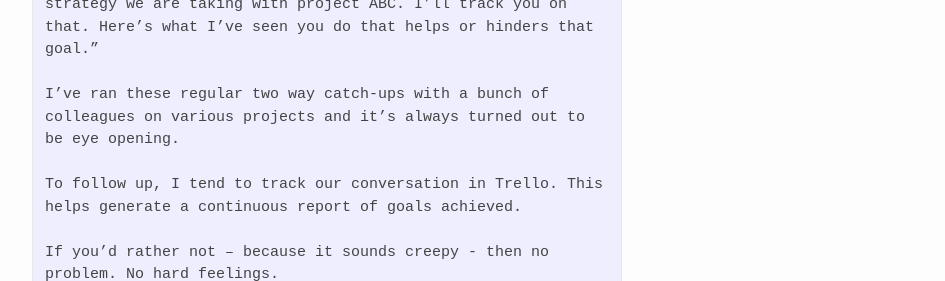
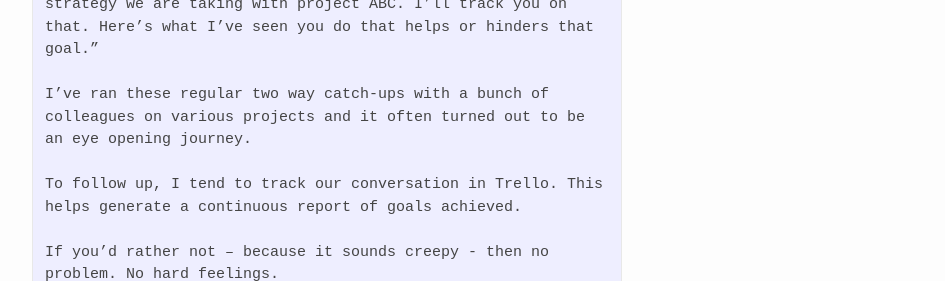
Before and after one commit to dblock/kahneraja.github.io, a Jekyll site: the page built from _posts/2016-04-04-what-is-a-one-on-one-peer-review-feedback-lunch.md, in a window 1280 px wide and 1400 px high, scrolled down 678 px. Shown: the part 1119-1400 px from the top of the window, without its empty margins (163-1108 px from the left). Built offline with Jekyll 4.4.1, drawn with Linux system fonts in a browser that asks for light colours; comment, search, counter and statistics services are not loaded; some of the changed text lies outside the part shown.

Commit message:
Update 2016-04-04-what-is-a-one-on-one-peer-review-feedback-lunch.md

```diff
--- a/_posts/2016-04-04-what-is-a-one-on-one-peer-review-feedback-lunch.md
+++ b/_posts/2016-04-04-what-is-a-one-on-one-peer-review-feedback-lunch.md
@@ -41,7 +41,7 @@
 
 	3. Your focused improvement point. “Cool. So I totally get that you are trying to work on your ability to influence the strategy we are taking with project ABC. I’ll track you on that. Here’s what I’ve seen you do that helps or hinders that goal.”
 
-	I’ve ran these regular two way catch-ups with a bunch of colleagues on various projects and it’s always turned out to be eye opening.
+	I’ve ran these regular two way catch-ups with a bunch of colleagues on various projects and it often turned out to be an eye opening journey.
 
 	To follow up, I tend to track our conversation in Trello. This helps generate a continuous report of goals achieved.
 
```
